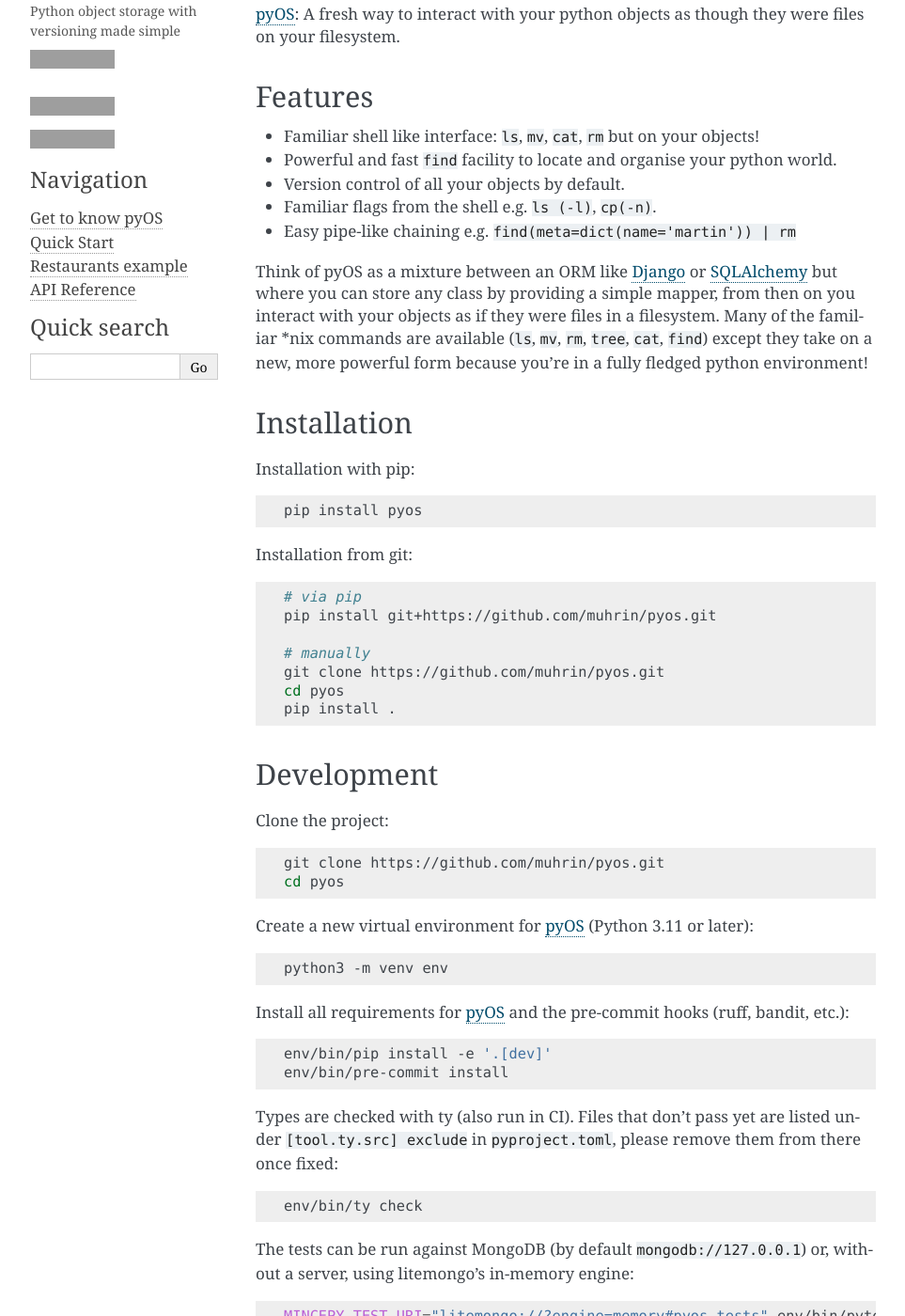
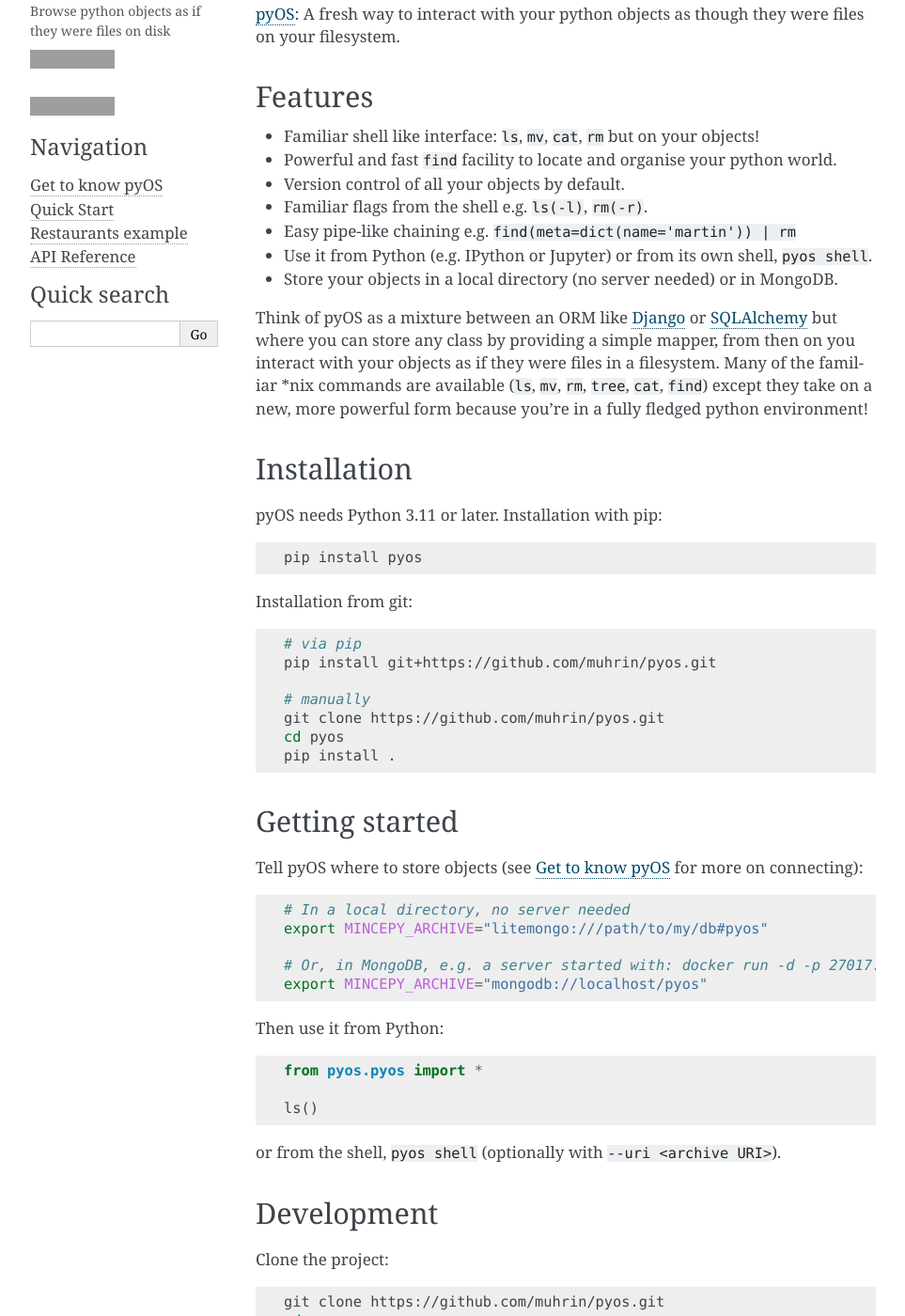
Before and after one commit to muhrin/pyos, a Sphinx documentation site: the page built from docs/source/index.rst, in a window 1280 px wide and 1400 px high, scrolled down 191 px. Shown: the whole window at 94% size, without its empty margins (148-1111 px from the left). Built offline with Sphinx 7.4.7, drawn with Linux system fonts in a browser that asks for light colours; some of the changed text lies outside the part shown; grey boxes are pictures that could not be loaded.

Commit message:
Update the README and docs, and test that they stay working
Documentation:
- Replace the Travis badge with GitHub Actions, take the Python version
  badge from pyproject.toml and add a ruff badge.
- Update the installation instructions (Python 3.11+, litemongo or
  MongoDB via Docker, pyos shell --uri) and the features list.
- Fix the Sphinx configuration (description, language, no Travis or
  Universal Analytics) and add .readthedocs.yaml.
- Run the example notebooks against an in-memory database when
  building the docs, and fix their metadata.

Bug fixes (found by running the examples):
- Commands didn't accept the results of find, e.g. find(...) | rm.
- Commands didn't accept saved objects or object ids, e.g. mv(obj, ...).
- mv(obj, "dir/") renamed the object if the directory didn't exist yet,
  rather than creating it.
- The restaurants example used queries without importing it, prompted
  when restaurants shared a name and used a local PyCharm kernel.

Tests:
- The example notebooks run, the docs build without warnings, the
  packages contain the sources and the Python versions given in the
  project metadata, CI and tools agree.

```diff
--- a/docs/requirements.txt
+++ b/docs/requirements.txt
@@ -1,3 +1,2 @@
-# ONLY FOR ReadTheDocs
+# Requirements for building the docs (e.g. on Read the Docs, see .readthedocs.yaml)
 .[dev]
-nbsphinx
--- a/docs/source/conf.py
+++ b/docs/source/conf.py
@@ -34,6 +34,10 @@
 
 autoclass_content = "both"
 
+# The example notebooks are run when building the docs: use an in-memory database for them so that
+# no server is needed
+os.environ.setdefault("MINCEPY_ARCHIVE", "litemongo://?engine=memory#pyos-docs")
+
 # -- General configuration ------------------------------------------------
 
 # If your documentation needs a minimal Sphinx version, state it here.
@@ -66,7 +70,7 @@
 
 # General information about the project.
 project = "pyOS"
-copyright = "2020, Martin Uhrin"
+copyright = "2020-2026, Martin Uhrin"
 author = "Martin Uhrin"
 
 # The version info for the project you're documenting, acts as replacement for
@@ -83,7 +87,7 @@
 #
 # This is also used if you do content translation via gettext catalogs.
 # Usually you set "language" from the command line for these cases.
-language = None
+language = "en"
 
 # List of patterns, relative to source directory, that match files and
 # directories to ignore when looking for source files.
@@ -109,14 +113,12 @@
 #
 # html_theme_options = {}
 html_theme_options = {
-    "analytics_id": "UA-17296547-3",
     "codecov_button": True,
-    "description": "Python object storage with versioning made simple",
+    "description": "Browse python objects as if they were files on disk",
     "github_button": True,
     "github_repo": "pyos",
     "github_type": "star",
     "github_user": "muhrin",
-    "travis_button": True,
     "logo": "logo.svg",
     "logo_name": True,
 }
@@ -173,7 +175,7 @@
         "pyOS Documentation",
         author,
         "pyos",
-        "One line description of project.",
+        "Browse python objects as if they were files on disk",
         "Miscellaneous",
     ),
 ]
--- a/docs/source/index.rst
+++ b/docs/source/index.rst
@@ -12,26 +12,25 @@
 Welcome to pyOS's documentation!
 ================================
 
+.. image:: https://github.com/muhrin/pyos/actions/workflows/ci.yml/badge.svg
+    :target: https://github.com/muhrin/pyos/actions/workflows/ci.yml
+    :alt: CI
+
 .. image:: https://codecov.io/gh/muhrin/pyos/branch/develop/graph/badge.svg
     :target: https://codecov.io/gh/muhrin/pyos
-    :alt: Coveralls
-
-.. image:: https://travis-ci.org/muhrin/pyos.svg
-    :target: https://travis-ci.org/muhrin/pyos
-    :alt: Travis CI
+    :alt: Coverage
 
 .. image:: https://img.shields.io/pypi/v/pyos.svg
     :target: https://pypi.python.org/pypi/pyos/
     :alt: Latest Version
 
-.. image:: https://img.shields.io/pypi/wheel/pyos.svg
+.. image:: https://img.shields.io/python/required-version-toml?tomlFilePath=https%3A%2F%2Fraw.githubusercontent.com%2Fmuhrin%2Fpyos%2Fdevelop%2Fpyproject.toml
     :target: https://pypi.python.org/pypi/pyos/
-
-.. image:: https://img.shields.io/pypi/pyversions/pyos.svg
-    :target: https://pypi.python.org/pypi/pyos/
+    :alt: Python versions
 
 .. image:: https://img.shields.io/pypi/l/pyos.svg
     :target: https://pypi.python.org/pypi/pyos/
+    :alt: License
 
 
 `pyOS`_: A fresh way to interact with your python objects as though they were files on your filesystem.
@@ -43,8 +42,10 @@
 * Familiar shell like interface: ``ls``, ``mv``, ``cat``, ``rm`` but on your objects!
 * Powerful and fast ``find`` facility to locate and organise your python world.
 * Version control of all your objects by default.
-* Familiar flags from the shell e.g. ``ls (-l)``, ``cp(-n)``.
+* Familiar flags from the shell e.g. ``ls(-l)``, ``rm(-r)``.
 * Easy pipe-like chaining e.g. ``find(meta=dict(name='martin')) | rm``
+* Use it from Python (e.g. IPython or Jupyter) or from its own shell, ``pyos shell``.
+* Store your objects in a local directory (no server needed) or in MongoDB.
 
 Think of pyOS as a mixture between an ORM like `Django`_ or `SQLAlchemy`_ but where you can store any class by providing
 a simple mapper, from then on you interact with your objects as if they were files in a filesystem.
@@ -55,7 +56,7 @@
 Installation
 ++++++++++++
 
-Installation with pip:
+pyOS needs Python 3.11 or later.  Installation with pip:
 
 .. code-block:: shell
 
@@ -73,6 +74,30 @@
     git clone https://github.com/muhrin/pyos.git
     cd pyos
     pip install .
+
+
+Getting started
++++++++++++++++
+
+Tell pyOS where to store objects (see :doc:`basics` for more on connecting):
+
+.. code-block:: shell
+
+    # In a local directory, no server needed
+    export MINCEPY_ARCHIVE="litemongo:///path/to/my/db#pyos"
+
+    # Or, in MongoDB, e.g. a server started with: docker run -d -p 27017:27017 mongo
+    export MINCEPY_ARCHIVE="mongodb://localhost/pyos"
+
+Then use it from Python:
+
+.. code-block:: python
+
+    from pyos.pyos import *
+
+    ls()
+
+or from the shell, ``pyos shell`` (optionally with ``--uri <archive URI>``).
 
 
 Development
@@ -132,4 +157,4 @@
 This software follows `Semantic Versioning`_
 
 
-.. _Semantic Versioning: http://semver.org/
+.. _Semantic Versioning: https://semver.org/
--- a/pyproject.toml
+++ b/pyproject.toml
@@ -41,8 +41,11 @@
 [project.optional-dependencies]
 gui = ["mincepy[gui]"]
 dev = [
+    "hatchling",
+    "ipykernel",
     "ipython",
     "jupyter-sphinx",
+    "nbclient",
     "nbsphinx",
     "pip",
     "pytest>4",
```
Also changed, not shown: README.rst (+34 -28 lines), src/pyos/__init__.py (+16 -15 lines), .readthedocs.yaml (added), docs/source/examples/quick-start.ipynb, docs/source/examples/restaurants.ipynb, 7 other files.
